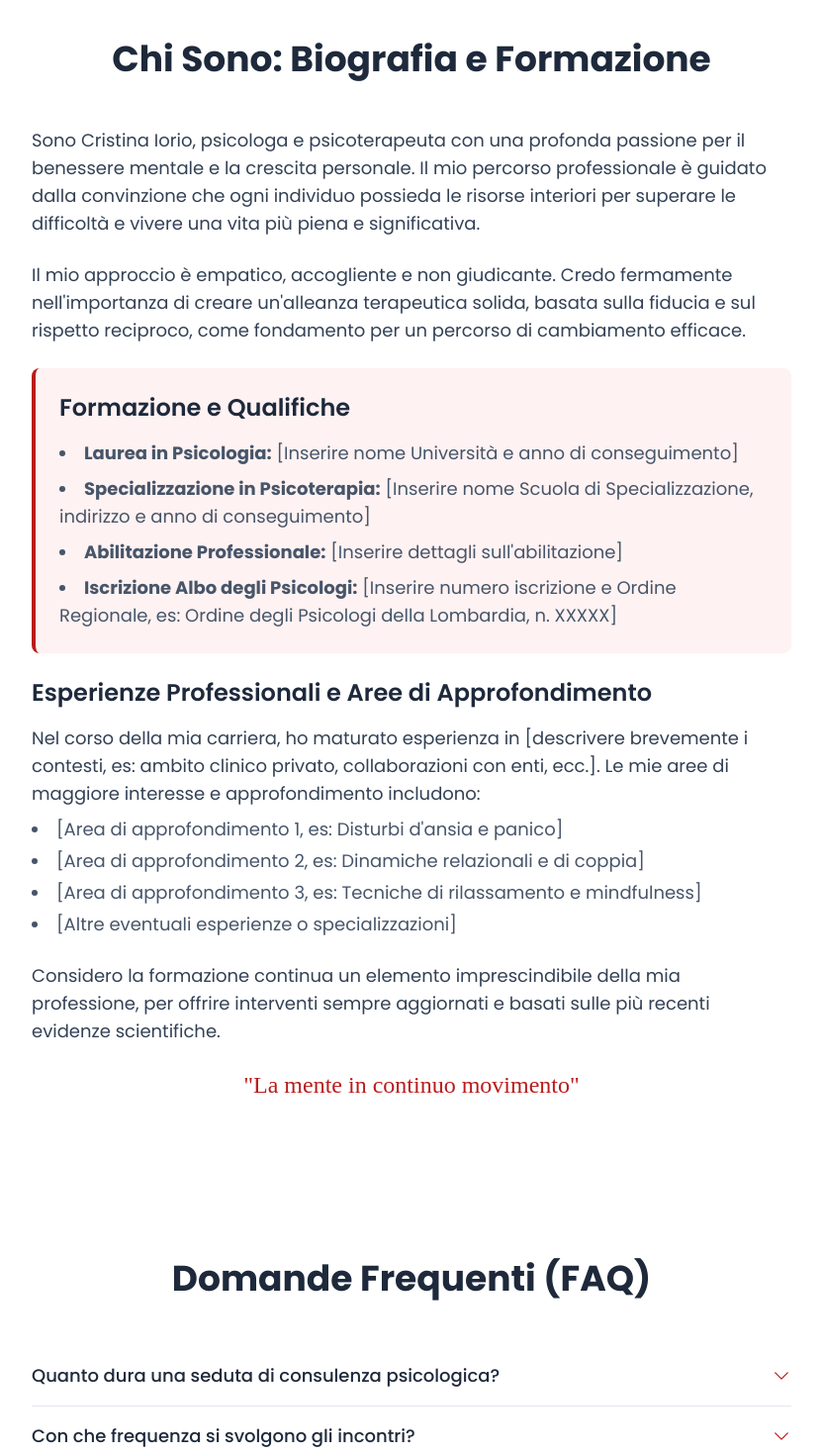
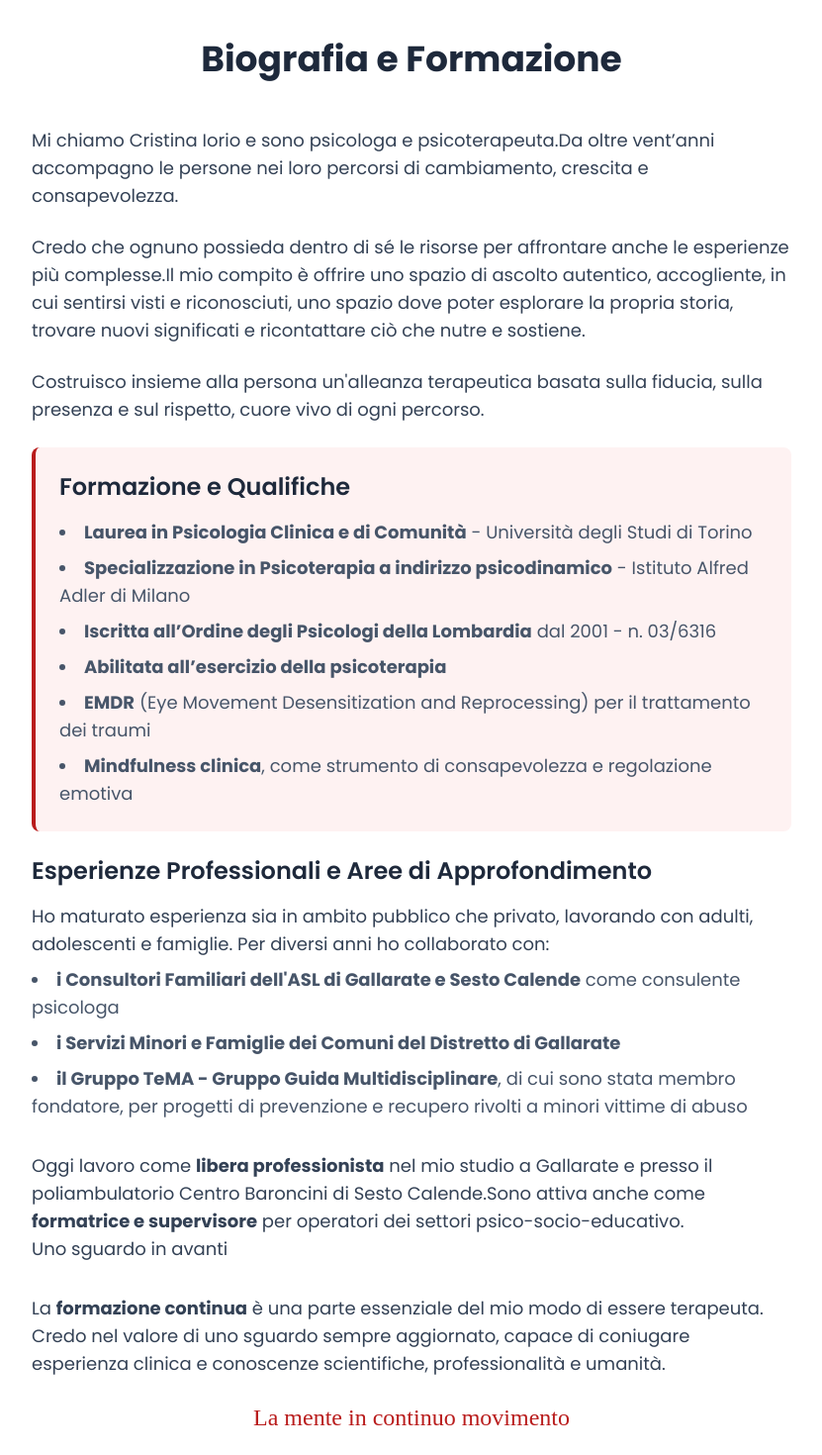
Before and after one commit to gicappa/cristinaiorio.com, a React (Vite) app: page / in a window 1280 px wide. Shown: the part 2880-4350 px from the top of the page at 99% size, without its empty margins (224-1055 px from the left). Built offline with nearby package versions, Linux system fonts and the light colour scheme; a web font is replaced by a local one.

Commit message:
amended text

```diff
--- a/components/BioSection.tsx
+++ b/components/BioSection.tsx
@@ -7,50 +7,56 @@ const BioSection: React.FC<SectionProps> = ({ id }) => {
     <section id={id} className={`py-16 md:py-20 bg-white px-4 sm:px-6 lg:px-8`}>
       <div className="container mx-auto">
         <h2 className={`text-3xl md:text-4xl font-bold text-center text-${AppConfig.colors.textPrimary} mb-12`}>
-          Chi Sono: Biografia e Formazione
+          Biografia e Formazione
         </h2>
+
         <div className="max-w-3xl mx-auto text-lg text-slate-700 space-y-6">
           <p>
-            Sono Cristina Iorio, psicologa e psicoterapeuta con una profonda passione per il benessere mentale e la crescita personale. Il mio percorso professionale è guidato dalla convinzione che ogni individuo possieda le risorse interiori per superare le difficoltà e vivere una vita più piena e significativa.
+            Mi chiamo Cristina Iorio e sono psicologa e psicoterapeuta.Da oltre vent’anni accompagno le persone nei loro percorsi di cambiamento, crescita e consapevolezza.
           </p>
           <p>
-            Il mio approccio è empatico, accogliente e non giudicante. Credo fermamente nell'importanza di creare un'alleanza terapeutica solida, basata sulla fiducia e sul rispetto reciproco, come fondamento per un percorso di cambiamento efficace.
+            Credo che ognuno possieda dentro di sé le risorse per affrontare anche le esperienze più complesse.Il mio compito è offrire uno spazio di ascolto autentico, accogliente, in cui sentirsi visti e riconosciuti, uno spazio dove poter esplorare la propria storia, trovare nuovi significati e ricontattare ciò che nutre e sostiene.
+          </p>
+          <p>
+            Costruisco insieme alla persona un'alleanza terapeutica basata sulla fiducia, sulla presenza e sul rispetto, cuore vivo di ogni percorso.
           </p>
 
           <div className={`bg-${AppConfig.colors.primaryBgSoft} p-6 rounded-lg border-l-4 border-${AppConfig.colors.primary}`}>
             <h3 className={`text-2xl font-semibold text-${AppConfig.colors.textPrimary} mb-4`}>Formazione e Qualifiche</h3>
             <ul className="list-disc list-inside space-y-2 text-slate-600">
-              <li><strong>Laurea in Psicologia:</strong> [Inserire nome Università e anno di conseguimento]</li>
-              <li><strong>Specializzazione in Psicoterapia:</strong> [Inserire nome Scuola di Specializzazione, indirizzo e anno di conseguimento]</li>
-              <li><strong>Abilitazione Professionale:</strong> [Inserire dettagli sull'abilitazione]</li>
-              <li><strong>Iscrizione Albo degli Psicologi:</strong> [Inserire numero iscrizione e Ordine Regionale, es: Ordine degli Psicologi della Lombardia, n. XXXXX]</li>
+              <li><strong>Laurea in Psicologia Clinica e di Comunità</strong> - Università degli Studi di Torino</li>
+              <li><strong>Specializzazione in Psicoterapia a indirizzo psicodinamico</strong> - Istituto Alfred Adler di Milano</li>
+              <li><strong>Iscritta all’Ordine degli Psicologi della Lombardia</strong> dal 2001 - n. 03/6316</li>
+              <li><strong>Abilitata all’esercizio della psicoterapia</strong></li>
+              <li><strong>EMDR</strong> (Eye Movement Desensitization and Reprocessing) per il trattamento dei traumi</li>
+              <li><strong>Mindfulness clinica</strong>, come strumento di consapevolezza e regolazione emotiva</li>
             </ul>
           </div>
 
           <div className="mt-8">
             <h3 className={`text-2xl font-semibold text-${AppConfig.colors.textPrimary} mb-4`}>Esperienze Professionali e Aree di Approfondimento</h3>
-            <p className="mb-2">
-              Nel corso della mia carriera, ho maturato esperienza in [descrivere brevemente i contesti, es: ambito clinico privato, collaborazioni con enti, ecc.].
-              Le mie aree di maggiore interesse e approfondimento includono:
+            <p className="mb-2">Ho maturato esperienza sia in ambito pubblico che privato, lavorando con adulti, adolescenti e famiglie.
+            Per diversi anni ho collaborato con:</p>
+            <ul className="list-disc list-inside space-y-2 text-slate-600">
+              <li><strong>i Consultori Familiari dell'ASL di Gallarate e Sesto Calende</strong> come consulente psicologa</li>
+              <li><strong>i Servizi Minori e Famiglie dei Comuni del Distretto di Gallarate</strong></li>
+              <li><strong>il Gruppo TeMA - Gruppo Guida Multidisciplinare</strong>, di cui sono stata membro fondatore, per progetti di prevenzione e recupero rivolti a minori vittime di abuso</li>
+            </ul>
+
+            <p className="mt-8">
+              Oggi lavoro come <strong>libera professionista</strong> nel mio studio a Gallarate e presso il poliambulatorio Centro Baroncini di Sesto Calende.Sono attiva anche come <strong>formatrice e supervisore</strong> per operatori dei settori psico-socio-educativo.
             </p>
-            <ul className="list-disc list-inside space-y-1 text-slate-600">
-              <li>[Area di approfondimento 1, es: Disturbi d'ansia e panico]</li>
-              <li>[Area di approfondimento 2, es: Dinamiche relazionali e di coppia]</li>
-              <li>[Area di approfondimento 3, es: Tecniche di rilassamento e mindfulness]</li>
-              <li>[Altre eventuali esperienze o specializzazioni]</li>
-            </ul>
+
+            <h3>Uno sguardo in avanti</h3>
+            <p className="mt-8">
+              La <strong>formazione continua</strong> è una parte essenziale del mio modo di essere terapeuta.
+              Credo nel valore di uno sguardo sempre aggiornato, capace di coniugare esperienza clinica e conoscenze scientifiche, professionalità e umanità.
+            </p>
           </div>
-
-          <p className="mt-8">
-            Considero la formazione continua un elemento imprescindibile della mia professione, per offrire interventi sempre aggiornati e basati sulle più recenti evidenze scientifiche.
-          </p>
-          <p className={`brand-claim text-center text-2xl text-${AppConfig.colors.primary} mt-10`}>
-            "{AppConfig.claim}"
-          </p>
+          <p className={`brand-claim text-center text-2xl text-${AppConfig.colors.primary} mt-10`}>{AppConfig.claim}</p>
         </div>
       </div>
     </section>
   );
 };
-
 export default BioSection;
```
